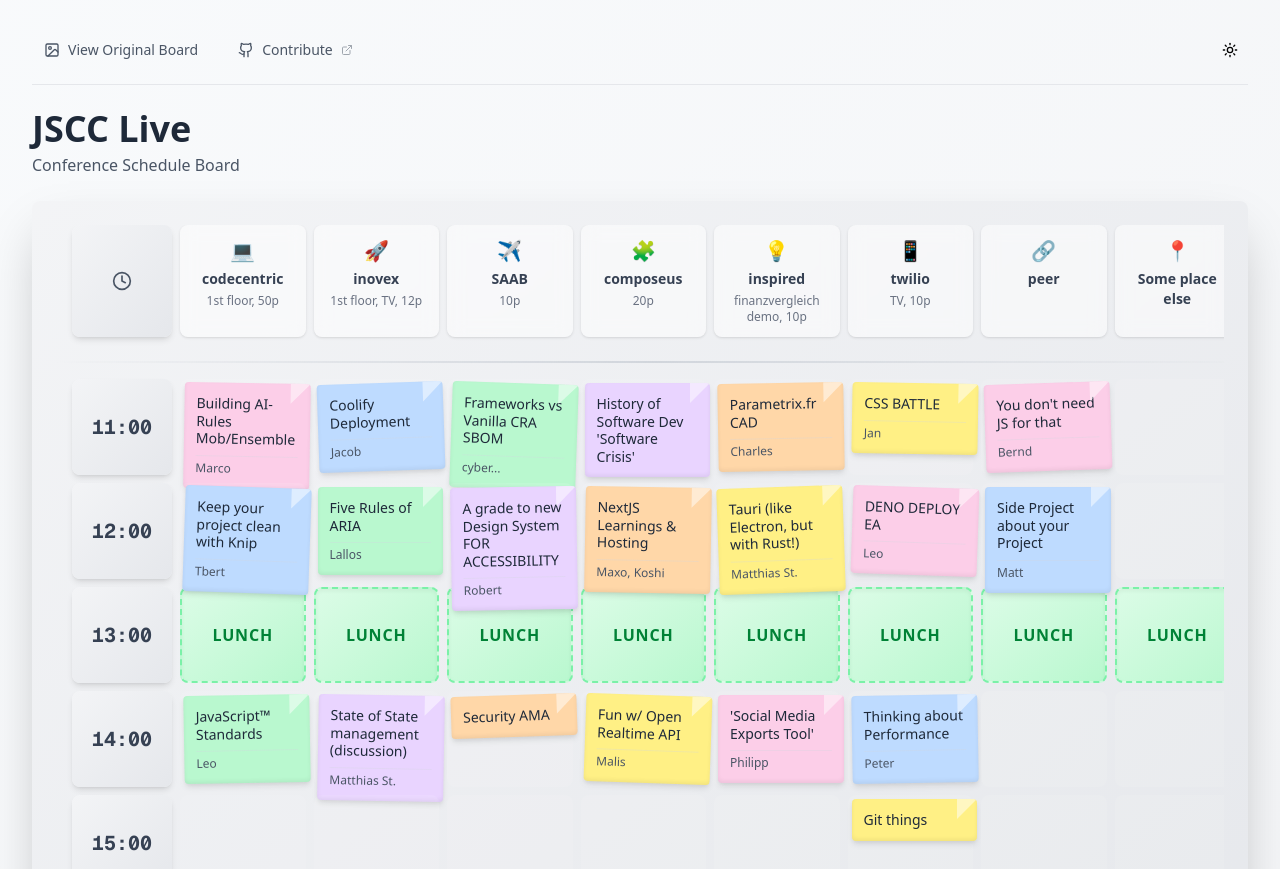
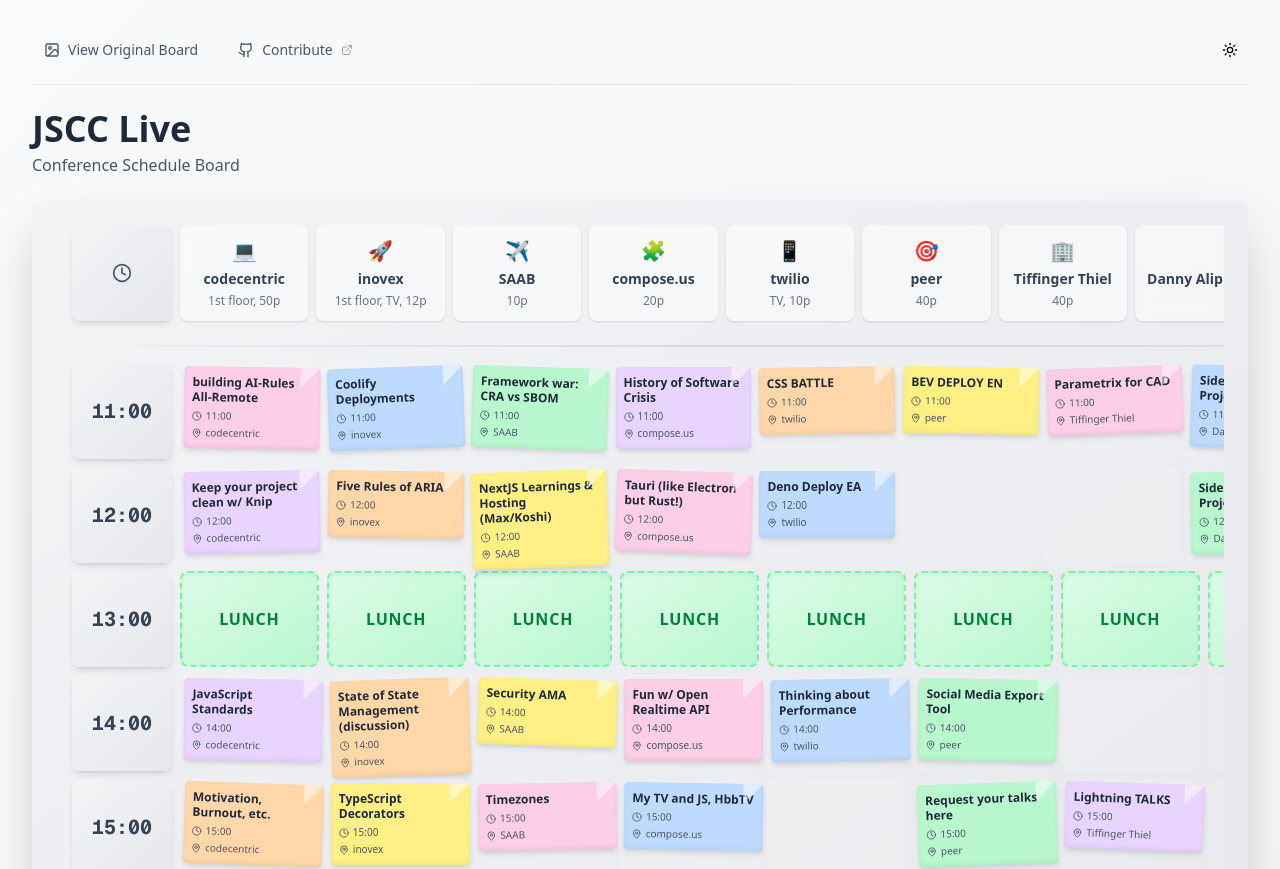
Before and after one commit to alm-engineering/jscc-live, a Next.js app: page / in a window 1280 px wide. Shown: the top 869 px of the page. Built offline with nearby package versions, Linux system fonts and the light colour scheme.

Commit message:
Fix room column layout and display all session information on cards

```diff
--- a/components/ScheduleBoard.tsx
+++ b/components/ScheduleBoard.tsx
@@ -46,16 +46,19 @@
         </div>
 
         <div className="relative overflow-x-auto -mx-4 md:mx-0">
-          <div className="min-w-[1200px]">
+          <div className="min-w-[1600px]">
             {/* Header */}
-            <div className="grid grid-cols-[100px_repeat(8,1fr)] gap-2 mb-6 px-2 md:px-4">
+            <div
+              className="grid gap-2 mb-6 px-2 md:px-4"
+              style={{ gridTemplateColumns: `100px repeat(${rooms.length}, 1fr)` }}
+            >
               <div className="sticky-time bg-gradient-to-br from-gray-100 to-gray-200 dark:from-gray-800 dark:to-gray-900 flex items-center justify-center p-2 rounded-lg shadow-md">
                 <Clock className="h-5 w-5 text-gray-600 dark:text-gray-400" />
               </div>
               {rooms.map((room) => (
                 <div key={room.name} className="text-center space-y-1 p-3 bg-white/50 dark:bg-gray-700/50 rounded-lg shadow-sm backdrop-blur-sm">
                   <div className="text-xl">{room.icon}</div>
-                  <div className="font-semibold text-xs md:text-sm text-gray-700 dark:text-gray-300">{room.name}</div>
+                  <div className="font-semibold text-xs md:text-sm text-gray-700 dark:text-gray-300 whitespace-nowrap">{room.name}</div>
                   {room.subtitle && (
                     <div className="text-xs text-gray-500 dark:text-gray-400">{room.subtitle}</div>
                   )}
@@ -68,7 +71,11 @@
             {/* Time slots and sessions */}
             <div className="space-y-2">
               {timeSlots.map((time) => (
-                <div key={time} className="grid grid-cols-[100px_repeat(8,1fr)] gap-2 px-2 md:px-4">
+                <div
+                  key={time}
+                  className="grid gap-2 px-2 md:px-4"
+                  style={{ gridTemplateColumns: `100px repeat(${rooms.length}, 1fr)` }}
+                >
                   {/* Time column - sticky on mobile */}
                   <div className="sticky-time bg-gradient-to-br from-gray-100 to-gray-200 dark:from-gray-800 dark:to-gray-900 flex items-center justify-center h-24 p-2 rounded-lg shadow-md">
                     <span className="text-lg md:text-xl font-bold text-gray-700 dark:text-gray-300 font-mono">
--- a/components/Session.tsx
+++ b/components/Session.tsx
@@ -3,6 +3,7 @@
 import React from 'react'
 import { SessionData } from '@/types/schedule'
 import { cn } from '@/lib/utils'
+import { Clock, MapPin } from 'lucide-react'
 
 type SessionProps = {
   session: SessionData
@@ -33,10 +34,10 @@
     <div
       onClick={onClick}
       className={cn(
-        "absolute inset-1 p-2 md:p-3 cursor-pointer",
+        "absolute inset-1 p-2 cursor-pointer",
         "transition-all duration-200",
         "hover:scale-105 hover:-translate-y-1",
-        "flex flex-col justify-between",
+        "flex flex-col",
         randomColor,
         randomRotation,
         "shadow-lg hover:shadow-xl",
@@ -53,18 +54,36 @@
         boxShadow: '0 4px 6px -1px rgba(0, 0, 0, 0.1), 0 2px 4px -1px rgba(0, 0, 0, 0.06), inset 0 -2px 4px 0 rgba(0, 0, 0, 0.06)',
       }}
     >
-      <p className="text-[11px] md:text-sm font-medium text-gray-800 leading-tight break-words flex-1">
+      {/* Title */}
+      <p className="text-[10px] md:text-xs font-bold text-gray-800 leading-tight break-words mb-1">
         {session.title}
       </p>
 
-      {/* Display speaker name if available */}
-      {session.speaker && (
-        <div className="mt-2 pt-1 border-t border-gray-300/30">
-          <p className="text-[9px] md:text-xs text-gray-600">
-            {session.speaker}
+      {/* Session details */}
+      <div className="mt-auto space-y-0.5">
+        {/* Time */}
+        <div className="flex items-center gap-1">
+          <Clock className="h-2.5 w-2.5 text-gray-600" />
+          <p className="text-[8px] md:text-[10px] text-gray-600">
+            {session.time}
           </p>
         </div>
-      )}
+
+        {/* Room */}
+        <div className="flex items-center gap-1">
+          <MapPin className="h-2.5 w-2.5 text-gray-600" />
+          <p className="text-[8px] md:text-[10px] text-gray-600 truncate">
+            {session.room}
+          </p>
+        </div>
+
+        {/* Duration if available */}
+        {session.duration && (
+          <p className="text-[8px] md:text-[10px] text-gray-600">
+            {session.duration} min
+          </p>
+        )}
+      </div>
     </div>
   )
 }
--- a/data/sessions.json
+++ b/data/sessions.json
@@ -1,275 +1,56 @@
 {
   "sessions": [
-    {
-      "id": "1",
-      "title": "Building AI-Rules Mob/Ensemble",
-      "time": "11:00",
-      "room": "codecentric",
-      "speaker": "Marco"
-    },
-    {
-      "id": "2",
-      "title": "Coolify Deployment",
-      "time": "11:00",
-      "room": "inovex",
-      "speaker": "Jacob"
-    },
-    {
-      "id": "3",
-      "title": "Frameworks vs Vanilla CRA SBOM",
-      "time": "11:00",
-      "room": "SAAB",
-      "speaker": "cyber..."
-    },
-    {
-      "id": "4",
-      "title": "History of Software Dev 'Software Crisis'",
-      "time": "11:00",
-      "room": "composeus"
-    },
-    {
-      "id": "5",
-      "title": "Parametrix.fr CAD",
-      "time": "11:00",
-      "room": "inspired",
-      "speaker": "Charles"
-    },
-    {
-      "id": "6",
-      "title": "CSS BATTLE",
-      "time": "11:00",
-      "room": "twilio",
-      "speaker": "Jan"
-    },
-    {
-      "id": "7",
-      "title": "You don't need JS for that",
-      "time": "11:00",
-      "room": "peer",
-      "speaker": "Bernd"
-    },
-    {
-      "id": "8",
-      "title": "Keep your project clean with Knip",
-      "time": "12:00",
-      "room": "codecentric",
-      "speaker": "Tbert"
-    },
-    {
-      "id": "9",
-      "title": "Five Rules of ARIA",
-      "time": "12:00",
-      "room": "inovex",
-      "speaker": "Lallos"
-    },
-    {
-      "id": "10",
-      "title": "A grade to new Design System FOR ACCESSIBILITY",
-      "time": "12:00",
-      "room": "SAAB",
-      "speaker": "Robert"
-    },
-    {
-      "id": "11",
-      "title": "NextJS Learnings & Hosting",
-      "time": "12:00",
-      "room": "composeus",
-      "speaker": "Maxo, Koshi"
-    },
-    {
-      "id": "12",
-      "title": "Tauri (like Electron, but with Rust!)",
-      "time": "12:00",
-      "room": "inspired",
-      "speaker": "Matthias St."
-    },
-    {
-      "id": "13",
-      "title": "DENO DEPLOY EA",
-      "time": "12:00",
-      "room": "twilio",
-      "speaker": "Leo"
-    },
-    {
-      "id": "14",
-      "title": "Side Project about your Project",
-      "time": "12:00",
-      "room": "peer",
-      "speaker": "Matt"
-    },
-    {
-      "id": "lunch",
-      "title": "LUNCH",
-      "time": "13:00",
-      "room": "all",
-      "isLunch": true
-    },
-    {
-      "id": "15",
-      "title": "JavaScript™ Standards",
-      "time": "14:00",
-      "room": "codecentric",
-      "speaker": "Leo"
-    },
-    {
-      "id": "16",
-      "title": "State of State management (discussion)",
-      "time": "14:00",
-      "room": "inovex",
-      "speaker": "Matthias St."
-    },
-    {
-      "id": "17",
-      "title": "Security AMA",
-      "time": "14:00",
-      "room": "SAAB"
-    },
-    {
-      "id": "18",
-      "title": "Fun w/ Open Realtime API",
-      "time": "14:00",
-      "room": "composeus",
-      "speaker": "Malis"
-    },
-    {
-      "id": "19",
-      "title": "'Social Media Exports Tool'",
-      "time": "14:00",
-      "room": "inspired",
-      "speaker": "Philipp"
-    },
-    {
-      "id": "20",
-      "title": "Thinking about Performance",
-      "time": "14:00",
-      "room": "twilio",
-      "speaker": "Peter"
-    },
-    {
-      "id": "21",
-      "title": "Javascript Session (live)",
-      "time": "15:00",
-      "room": "index"
-    },
-    {
-      "id": "22",
-      "title": "ToolMo Beruf",
-      "time": "15:00",
-      "room": "SAAS"
-    },
-    {
-      "id": "23",
-      "title": "Building low code in React",
-      "time": "15:00",
-      "room": "components"
-    },
-    {
-      "id": "24",
-      "title": "Git things",
-      "time": "15:00",
-      "room": "twilio"
-    },
-    {
-      "id": "25",
-      "title": "Screen Setlist streams",
-      "time": "15:00",
-      "room": "peermion"
-    },
-    {
-      "id": "26",
-      "title": "FOOTY Mapping",
-      "time": "15:00",
-      "room": "Tiffinger Thiel"
-    },
-    {
-      "id": "27",
-      "title": "Frontend Universe",
-      "time": "16:00",
-      "room": "index"
-    },
-    {
-      "id": "28",
-      "title": "My JS Story & FOOTY",
-      "time": "16:00",
-      "room": "SAAS"
-    },
-    {
-      "id": "29",
-      "title": "Lightning TALKS",
-      "time": "16:00",
-      "room": "components"
-    },
-    {
-      "id": "30",
-      "title": "Refresh JS Mobile stage",
-      "time": "16:00",
-      "room": "peermion"
-    },
-    {
-      "id": "31",
-      "title": "Evening News",
-      "time": "17:00",
-      "room": "index"
-    },
-    {
-      "id": "32",
-      "title": "Effects",
-      "time": "17:00",
-      "room": "twilio"
-    },
-    {
-      "id": "33",
-      "title": "Code panel JS minimal code demos",
-      "time": "17:00",
-      "room": "Holzner Alm"
-    },
-    {
-      "id": "34",
-      "title": "Build an ESG Report",
-      "time": "17:00",
-      "room": "Some place else"
-    }
+    { "id": "1", "title": "building AI-Rules All-Remote", "time": "11:00", "room": "codecentric" },
+    { "id": "2", "title": "Coolify Deployments", "time": "11:00", "room": "inovex" },
+    { "id": "3", "title": "Framework war: CRA vs SBOM", "time": "11:00", "room": "SAAB" },
+    { "id": "4", "title": "History of Software Crisis", "time": "11:00", "room": "compose.us" },
+    { "id": "5", "title": "CSS BATTLE", "time": "11:00", "room": "twilio" },
+    { "id": "6", "title": "BEV DEPLOY EN", "time": "11:00", "room": "peer" },
+    { "id": "7", "title": "Parametrix for CAD", "time": "11:00", "room": "Tiffinger Thiel" },
+    { "id": "8", "title": "Side Project Side Projects", "time": "11:00", "room": "Danny Aliprandi Holzner Alm" },
+    { "id": "9", "title": "JSC live", "time": "11:00", "room": "Hetzner Alm" },
+
+    { "id": "10", "title": "Keep your project clean w/ Knip", "time": "12:00", "room": "codecentric" },
+    { "id": "11", "title": "Five Rules of ARIA", "time": "12:00", "room": "inovex" },
+    { "id": "12", "title": "NextJS Learnings & Hosting (Max/Koshi)", "time": "12:00", "room": "SAAB" },
+    { "id": "13", "title": "Tauri (like Electron but Rust!)", "time": "12:00", "room": "compose.us" },
+    { "id": "14", "title": "Deno Deploy EA", "time": "12:00", "room": "twilio" },
+    { "id": "15", "title": "Side Project Side Projects - Matt", "time": "12:00", "room": "Danny Aliprandi Holzner Alm" },
+
+    { "id": "lunch", "title": "LUNCH", "time": "13:00", "room": "all", "isLunch": true },
+
+    { "id": "16", "title": "JavaScript Standards", "time": "14:00", "room": "codecentric" },
+    { "id": "17", "title": "State of State Management (discussion)", "time": "14:00", "room": "inovex" },
+    { "id": "18", "title": "Security AMA", "time": "14:00", "room": "SAAB" },
+    { "id": "19", "title": "Fun w/ Open Realtime API", "time": "14:00", "room": "compose.us" },
+    { "id": "20", "title": "Thinking about Performance", "time": "14:00", "room": "twilio" },
+    { "id": "21", "title": "Social Media Export Tool", "time": "14:00", "room": "peer" },
+    { "id": "22", "title": "Interpretable Lab Components", "time": "14:00", "room": "Hetzner Alm" },
+
+    { "id": "23", "title": "Motivation, Burnout, etc.", "time": "15:00", "room": "codecentric" },
+    { "id": "24", "title": "TypeScript Decorators", "time": "15:00", "room": "inovex" },
+    { "id": "25", "title": "Timezones", "time": "15:00", "room": "SAAB" },
+    { "id": "26", "title": "My TV and JS, HbbTV", "time": "15:00", "room": "compose.us" },
+    { "id": "27", "title": "Request your talks here", "time": "15:00", "room": "peer" },
+    { "id": "28", "title": "Lightning TALKS", "time": "15:00", "room": "Tiffinger Thiel" },
+    { "id": "29", "title": "Regain Web Performance", "time": "15:00", "room": "Hetzner Alm" },
+
+    { "id": "30", "title": "XState in Action", "time": "16:00", "room": "codecentric" },
+    { "id": "31", "title": "Evening News", "time": "16:00", "room": "SAAB" },
+
+    { "id": "32", "title": "Board Games", "time": "17:00", "room": "Some place else" }
   ],
   "rooms": [
-    {
-      "name": "codecentric",
-      "icon": "💻",
-      "subtitle": "1st floor, 50p"
-    },
-    {
-      "name": "inovex",
-      "icon": "🚀",
-      "subtitle": "1st floor, TV, 12p"
-    },
-    {
-      "name": "SAAB",
-      "icon": "✈️",
-      "subtitle": "10p"
-    },
-    {
-      "name": "composeus",
-      "icon": "🧩",
-      "subtitle": "20p"
-    },
-    {
-      "name": "inspired",
-      "icon": "💡",
-      "subtitle": "finanzvergleich demo, 10p"
-    },
-    {
-      "name": "twilio",
-      "icon": "📱",
-      "subtitle": "TV, 10p"
-    },
-    {
-      "name": "peer",
-      "icon": "🔗",
-      "subtitle": ""
-    },
-    {
-      "name": "Some place else",
-      "icon": "📍"
-    }
+    { "name": "codecentric", "icon": "💻", "subtitle": "1st floor, 50p" },
+    { "name": "inovex", "icon": "🚀", "subtitle": "1st floor, TV, 12p" },
+    { "name": "SAAB", "icon": "✈️", "subtitle": "10p" },
+    { "name": "compose.us", "icon": "🧩", "subtitle": "20p" },
+    { "name": "twilio", "icon": "📱", "subtitle": "TV, 10p" },
+    { "name": "peer", "icon": "🎯", "subtitle": "40p" },
+    { "name": "Tiffinger Thiel", "icon": "🏢", "subtitle": "40p" },
+    { "name": "Danny Aliprandi Holzner Alm", "icon": "🏔️", "subtitle": "TV, 10p" },
+    { "name": "Hetzner Alm", "icon": "🏔️", "subtitle": "TV, 10p" },
+    { "name": "Some place else", "icon": "📍" }
   ],
   "timeSlots": [
     "11:00",
```
